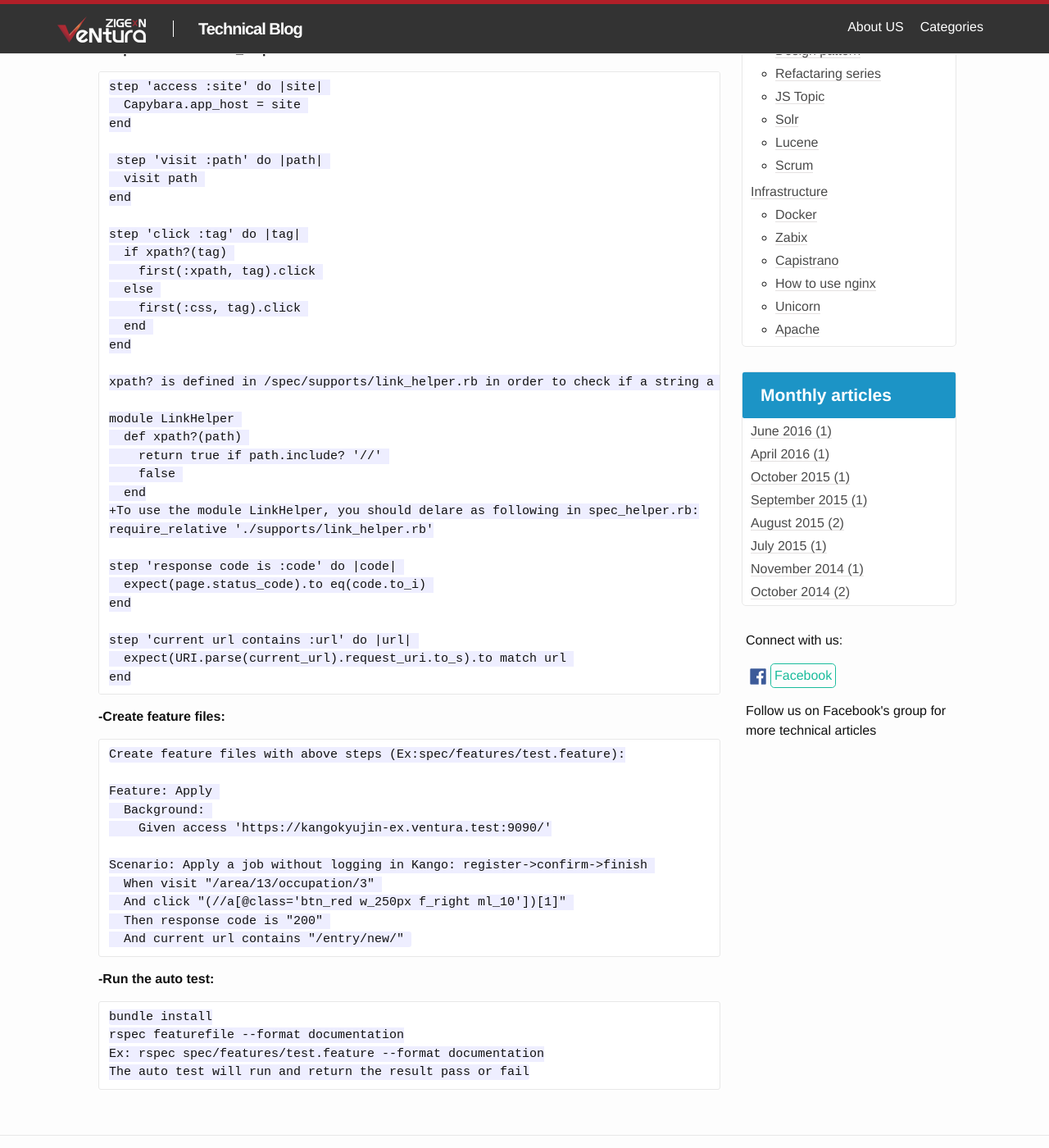
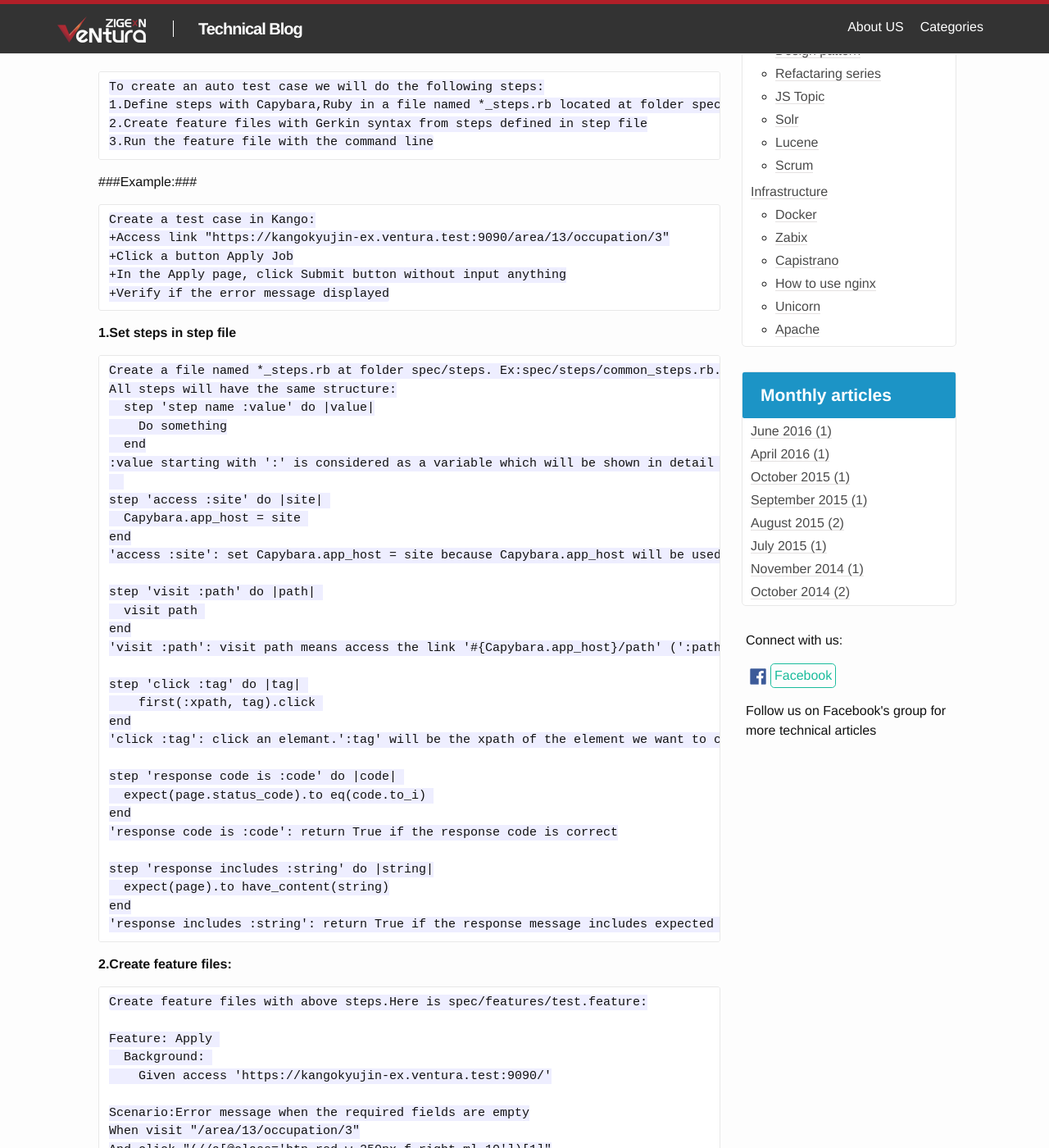
Before and after one commit to ZIGExN-VeNtura/ZIGExN-VeNtura.github.io, a Jekyll site: the page built from _posts/2016-06-16-E2e_test_step.markdown, in a window 1280 px wide and 1400 px high, scrolled down 1233 px. Shown: the whole window at 82% size. Built offline with Jekyll 4.4.1, drawn with Linux system fonts in a browser that asks for light colours; some of the changed text lies outside the part shown.

Commit message:
Update 2016-06-16-E2e_test_step.markdown

```diff
--- a/_posts/2016-06-16-E2e_test_step.markdown
+++ b/_posts/2016-06-16-E2e_test_step.markdown
@@ -57,59 +57,87 @@ __-Install PhantomJS:__
     sudo mv phantomjs-2.1.1-linux-x86_64/bin/phantomjs /usr/local/bin
     phantomjs -v
 
-__-Steps are defined in *_steps.rb:__
+###-Create a test case:
+
+    To create an auto test case we will do the following steps:
+    1.Define steps with Capybara,Ruby in a file named *_steps.rb located at folder spec/steps/ (As above, we declared: Dir.glob("spec/steps/*_steps.rb") { |f| load f, true } in spec_helper.rb so steps we put in spec/steps/*_step.rb wil be loaded automatically when running)
+    2.Create feature files with Gerkin syntax from steps defined in step file
+    3.Run the feature file with the command line
+
+###Example:###
+
+    Create a test case in Kango:
+    +Access link "https://kangokyujin-ex.ventura.test:9090/area/13/occupation/3"
+    +Click a button Apply Job
+    +In the Apply page, click Submit button without input anything
+    +Verify if the error message displayed
+
+__1.Set steps in step file__
+
+    Create a file named *_steps.rb at folder spec/steps. Ex:spec/steps/common_steps.rb. In this file we will define some steps as below:
+    All steps will have the same structure:
+      step 'step name :value' do |value|
+        Do something
+      end
+    :value starting with ':' is considered as a variable which will be shown in detail in feature file.
 
     step 'access :site' do |site|
       Capybara.app_host = site
     end
+    'access :site': set Capybara.app_host = site because Capybara.app_host will be used for method visit (':site' is considered as variable, so user will set its value in the feature file)
 
-     step 'visit :path' do |path|
+    step 'visit :path' do |path|
       visit path
     end
+    'visit :path': visit path means access the link '#{Capybara.app_host}/path' (':path': a variable will be set in feature file)
 
     step 'click :tag' do |tag|
-      if xpath?(tag)
         first(:xpath, tag).click
-      else
-        first(:css, tag).click
-      end
     end
-
-    xpath? is defined in /spec/supports/link_helper.rb in order to check if a string a xpath or css
-
-    module LinkHelper
-      def xpath?(path)
-        return true if path.include? '//'
-        false
-      end
-    +To use the module LinkHelper, you should delare as following in spec_helper.rb:
-    require_relative './supports/link_helper.rb'
+    'click :tag': click an elemant.':tag' will be the xpath of the element we want to click.To use this step in the feature file, we have to determine the xpath of the element we want to click and replace ':tag' with it.
 
     step 'response code is :code' do |code|
       expect(page.status_code).to eq(code.to_i)
     end
+    'response code is :code': return True if the response code is correct
 
-    step 'current url contains :url' do |url|
-      expect(URI.parse(current_url).request_uri.to_s).to match url
+    step 'response includes :string' do |string|
+      expect(page).to have_content(string)
     end
+    'response includes :string': return True if the response message includes expected string (it is used to check if the m essage is correct)
 
-__-Create feature files:__
+__2.Create feature files:__
 
-    Create feature files with above steps (Ex:spec/features/test.feature):
+    Create feature files with above steps.Here is spec/features/test.feature:
 
     Feature: Apply
       Background:
         Given access 'https://kangokyujin-ex.ventura.test:9090/'
 
-    Scenario: Apply a job without logging in Kango: register->confirm->finish
-      When visit "/area/13/occupation/3"
-      And click "(//a[@class='btn_red w_250px f_right ml_10'])[1]"
-      Then response code is "200"
-      And current url contains "/entry/new/"
+    Scenario:Error message when the required fields are empty
+    When visit "/area/13/occupation/3"
+    And click "(//a[@class='btn_red w_250px f_right ml_10'])[1]"
+    Then response code is "200"
+    And click ".//input[@value='確認ページへ']"
+    Then response includes "メールアドレスを入力してください。"
 
-__-Run the auto test:__
+    Step in Background will be used for all scenarios in the file. The first step is started with 'Given'
+    There should be many scenarios in a file, each scenario is corresponding to a test case, including many steps. The first step in a scenario should be started with 'When'. The following steps starts with 'And'.The first verifyng step right after an action step should be started with 'Then'.After that, continues with 'And'.
 
-    bundle install
-    rspec featurefile --format documentation
-    Ex: rspec spec/features/test.feature --format documentation
+    First of all we have: access 'https://kangokyujin-ex.ventura.test:9090/'. 'https://kangokyujin-ex.ventura.test:9090/' is replaced ':site' in the step "access :site". It means that with all scenario, Capybara.app_host='https://kangokyujin-ex.ventura.test:9090/'.
+
+    So with step: visit "/area/13/occupation/3" we will visit 'https://kangokyujin-ex.ventura.test:9090/area/13/occupation/3'."/area/13/occupation/3" is for ':path' of 'visit :path'.
+
+    In the page https://kangokyujin-ex.ventura.test:9090/area/13/occupation/3, we want to click an Apply job button by using step "click :tag" We have to get the xpath of the Apply job button for :tag (Install Firebug,Firepath extension of Firefox to get it).Here "(//a[@class='btn_red w_250px f_right ml_10'])[1]" is the xpath of the Apply job button.
+
+    After clicking Apply button, we need the response code should be 200. If the response code is 500, test case is failed here. It means that The Apply page is not shown correctly, maybe it's a bug.
+
+    If the the page is returned normally. We click the Submit button. In this step we continue to use the step "click :tag" but the ':tag' will be replaced with the xpath of the Submit button. So it becomes: And click ".//input[@value='確認ページへ']". Because of clicking Submit without inputting anything, the error message should be displayed.To verify it we use the step 'response includes :string'.In this case ':string' will be "メールアドレスを入力してください。"
+
+__3.Run the auto test:__
+
+    In the first time running the test, we should run: bundle install to install the required gem
+    After finishing all steps and scenario, we can run with this command:
+    rspec featurefilename --format documentation
+    In this case, it will be: rspec spec/features/test.feature --format documentation
     The auto test will run and return the result pass or fail
```
